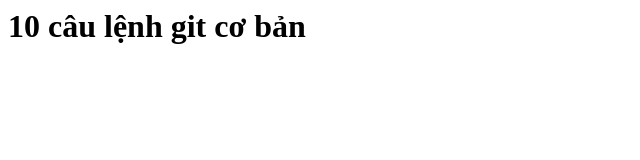
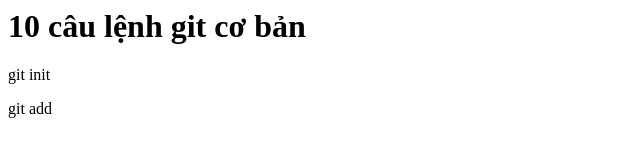
Before and after one commit to quanquyt1204/githubs, a plain HTML site: page index.html in a window 1280 px wide. Shown: the whole page, without its empty margins (0-640 px from the left). Drawn offline with Linux system fonts and the light colour scheme.

Commit message:
Thay doi cau lenh

```diff
--- a/index.html
+++ b/index.html
@@ -6,5 +6,7 @@
 </head>
 <body>
     <h1>10 câu lệnh git cơ bản</h1>
+    <p>git init</p>
+    <p>git add</p>
 </body>
 </html>
```
